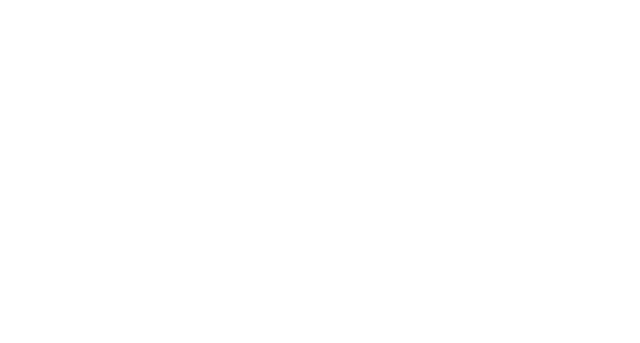
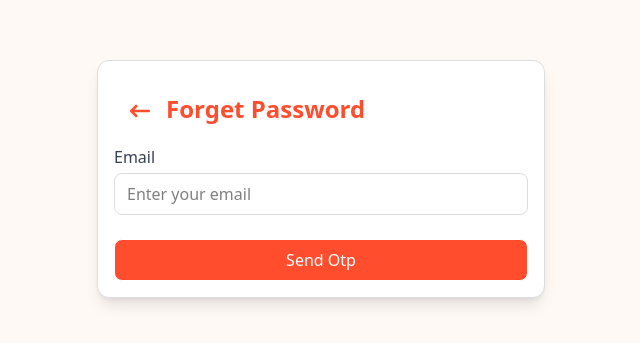
Before and after one commit to vijaysinghal004/food-management-frontend, a React app: page /forget-password in a window 1280 px wide. Before the commit this address had no page. Shown: the part 221-564 px from the top of the page, without its empty margins (319-959 px from the left). Built offline with nearby package versions, Linux system fonts and the light colour scheme; the HTML template or start-up script is replaced by a standard one.

Commit message:
add Reset password

```diff
--- a/src/App.jsx
+++ b/src/App.jsx
@@ -2,12 +2,14 @@ import React from 'react'
 import { Route, Routes } from 'react-router-dom'
 import SignUp from './pages/SignUp'
 import Signin from './pages/Signin'
+import ForgetPassword from './pages/ForgetPassword';
  export const serverUrl='http://localhost:8080';
 const App = () => {
   return (
    <Routes>
     <Route path='/signUp' element={<SignUp/>}/>
     <Route path='/signin' element={<Signin/>}/>
+    <Route path='/forget-password' element={<ForgetPassword/>}  />
    </Routes>
   )
 }
--- /dev/null
+++ b/src/pages/ForgetPassword.jsx
@@ -0,0 +1,165 @@
+import React, { useState } from 'react'
+import { FaArrowLeftLong } from "react-icons/fa6";
+import { useNavigate } from 'react-router-dom';
+import { IoEye } from "react-icons/io5";
+import { IoMdEyeOff } from "react-icons/io";
+import { AiOutlineLoading3Quarters } from "react-icons/ai";
+import axios from 'axios';
+
+
+const ForgetPassword = () => {
+    const [step, setStep] = useState(1);
+    const primaryColor = '#ff4d2d'
+    const hoverColor = '#e64323'
+    const bgColor = '#fff9f6'
+    const borderColor = '#ddd'
+    const [email, setEmail] = useState("");
+    const [otp, setOtp] = useState("");
+    const [showNewPassword, setshowNewPassword] = useState(false);
+    const [showConfirmPassword, setshowConfirmPassword] = useState(false);
+    const [newPassword, setNewPassword] = useState("");
+    const [confirmPassword, setConfirmPassword] = useState("");
+    const [isLoading1, setIsLoading1] = useState(false);
+    const [isLoading2, setIsLoading2] = useState(false);
+    const [isLoading3, setIsLoading3] = useState(false);
+    const navigate = useNavigate();
+
+
+    const handleSendOtp = async () => {
+        if (!email) {
+            alert("Email is required");
+            return;
+        }
+        try {
+            setIsLoading1(true);
+            const result = await axios.post("http://localhost:8080/api/auth/send-otp", { email }, { withCredentials: true })
+            console.log(result);
+            setStep(2);
+        } catch (err) {
+            alert(err?.response?.data?.message);
+            console.log(err?.response?.data.message);
+        } finally {
+            setIsLoading1(false);
+        }
+    }
+
+    const handleVerifyOtp = async () => {
+        // if (!otp || otp.length !== 4) {
+        //     alert("Enter valid 4 digit OTP");
+        //     return;
+        // }
+        try {
+            setIsLoading2(true);
+            const result = await axios.post("http://localhost:8080/api/auth/verify-otp", { email, otp }, { withCredentials: true })
+            console.log(result);
+            setStep(3);
+        } catch (err) {
+            alert(err?.response?.data?.message);
+            console.log(err.response.data.message);
+        } finally {
+            setIsLoading2(false);
+        }
+    }
+    const handleResetPassword = async () => {
+        // if (!newPassword || !confirmPassword) {
+        //     alert("All fields required");
+        //     return;
+        // }
+        // if (newPassword != confirmPassword) {
+        //     alert("password does not match")
+        //     return null;
+        // }
+        try {
+            setIsLoading3(true);
+            const result = await axios.post("http://localhost:8080/api/auth/reset-password", { email, newPassword, confirmPassword }, { withCredentials: true })
+            console.log(result);
+            setEmail("");
+            navigate("/signIn")
+        } catch (err) {
+            alert(err?.response?.data?.message);
+            console.log(err.message);
+        } finally {
+            setIsLoading3(false);
+        }
+    }
+
+    return (
+
+        <div className='min-h-screen flex items-center  justify-center p-3' style={{ backgroundColor: bgColor }}>
+            <div className={`bg-white rounded-xl shadow-lg w-full max-w-md p-4 `} style={{ border: `1px solid ${borderColor}` }}>
+                <div className='flex items-center gap-4 m-4'>
+                    <FaArrowLeftLong size={20} className='text-[#ff4d2d] cursor-pointer ' onClick={() => navigate(-1)} />
+                    <h1 className='text-2xl font-bold mb-1' style={{ color: `${primaryColor}` }}> Forget Password</h1>
+
+                </div>
+                {step == 1 &&
+                    <div>
+                        <div className='mb-6'>
+                            <label htmlFor="email" className='block text-gray-700 font-medium mb-1'>Email</label>
+                            <input id="email" type="email" className='w-full border rounded-lg px-3 py-2 focus:outline-none focus:border-orange-500' value={email} onChange={(e) => setEmail(e.target.value)} placeholder='Enter your email' style={{ border: `1px solid ${borderColor}` }} />
+                        </div>
+                        <button
+                            type='button'
+                            className={`text-center w-full border rounded-lg mt-4 px-4 py-2 flex justify-center gap-2  transition duration-200 bg-[#ff4d2d] hover:bg-[#e64323] text-white cursor-pointer disabled:opacity-70`}
+                            onClick={handleSendOtp}
+                            disabled={isLoading1}
+                        >
+                            {isLoading1 && <AiOutlineLoading3Quarters size={20} className=' mt-1 center animate-spin flex justify-center items-center' />}
+                            {!isLoading1 ? "Send Otp" : "Sending Otp "}
+                        </button>
+                    </div>
+                }
+                {step == 2 &&
+                    <div>
+                        <div className='mb-6'>
+                            <label htmlFor="otp" className='block text-gray-700 font-medium mb-1'> Enter Otp</label>
+                            <input id="otp" type="text" className='w-full border rounded-lg px-3 py-2 focus:outline-none focus:border-orange-500' value={otp} onChange={(e) => setOtp(e.target.value)} placeholder='Enter 6 digits Otp' style={{ border: `1px solid ${borderColor}` }} />
+                        </div>
+                        <button
+                            type='button'
+                            className={`text-center w-full border rounded-lg mt-4 px-4 py-2 flex justify-center gap-2  transition duration-200 bg-[#ff4d2d] hover:bg-[#e64323] text-white cursor-pointer disabled:opacity-70`}
+                            onClick={handleVerifyOtp}
+                            disabled={isLoading2}
+                        >
+                            {isLoading2 && <AiOutlineLoading3Quarters size={20} className=' mt-1 center animate-spin flex justify-center items-center' />}
+                            {!isLoading2 ? "Verify" : "Verifying... "}
+
+                        </button>
+                    </div>
+                }
+                {step == 3 &&
+                    <div>
+                        <div className='mb-3'>
+                            <label htmlFor="newPassword" className='block text-gray-600 font-medium mb-1'>New Password</label>
+                            <div className='relative'>
+                                <input id="newPassword" type={showNewPassword ? "text" : "password"} className='w-full border rounded-lg px-3 py-2 focus:outline-none focus:border-orange-500' placeholder='Enter New password' value={newPassword} onChange={(e) => setNewPassword(e.target.value)} style={{ border: `1px solid ${borderColor}` }} />
+                                <button className='absolute right-3 top-3 text-gray-500' onClick={() => setshowNewPassword(prev => !prev)}>{!showNewPassword ? <IoEye /> : <IoMdEyeOff />}</button>
+                            </div>
+                        </div>
+                        <div className='mb-3'>
+                            <label htmlFor="confirmPassword" className='block text-gray-600 font-medium mb-1'>Confirm Password</label>
+                            <div className='relative'>
+                                <input id="confirmPassword" type={showConfirmPassword ? "text" : "password"} className='w-full border rounded-lg px-3 py-2 focus:outline-none focus:border-orange-500' placeholder='Confirm password' value={confirmPassword} onChange={(e) => setConfirmPassword(e.target.value)} style={{ border: `1px solid ${borderColor}` }} />
+                                <button className='absolute right-3 top-3 text-gray-500' onClick={() => setshowConfirmPassword(prev => !prev)}>{!showConfirmPassword ? <IoEye /> : <IoMdEyeOff />}</button>
+                            </div>
+                        </div>
+                        <button
+                            type='button'
+                            className={`text-center w-full border rounded-lg mt-4 px-4 py-2 flex justify-center gap-2  transition duration-200 bg-[#ff4d2d] hover:bg-[#e64323] text-white cursor-pointer disabled:opacity-70`}
+                            onClick={handleResetPassword}
+                            disabled={isLoading3}
+                        >
+                            {isLoading3 && <AiOutlineLoading3Quarters size={20} className=' mt-1 center animate-spin flex justify-center items-center' />}
+                            {!isLoading3 ? "Reset Password" : "Resetting..."}
+                        </button>
+                    </div>
+
+
+                }
+            </div>
+
+        </div>
+    )
+}
+
+export default ForgetPassword
--- a/src/pages/Signin.jsx
+++ b/src/pages/Signin.jsx
@@ -64,7 +64,7 @@ const Signin = () => {
                         <button className='absolute right-3 top-3 text-gray-500' onClick={() => setshowPassword(prev => !prev)}>{!showPassword ? <IoEye /> : <IoMdEyeOff />}</button>
                     </div>
                 </div>
-                <div className="text-right mb-4 text-[#ff4d2d] font-medium underline " onClick={()=>navigate("forget-password")}>forget password?</div>
+                <div className="text-right mb-4 text-[#ff4d2d] font-medium underline  cursor-pointer" onClick={()=>navigate("/forget-password")}>forget password?</div>
                 <button  type='submit' className={`text-center w-full border rounded-lg mt-4 px-4 py-2 flex justify-center gap-2  transition duration-200 bg-[#ff4d2d] hover:bg-[green] text-white cursor-pointer`}
                     //  onClick={handleSignup}
                      >
```
